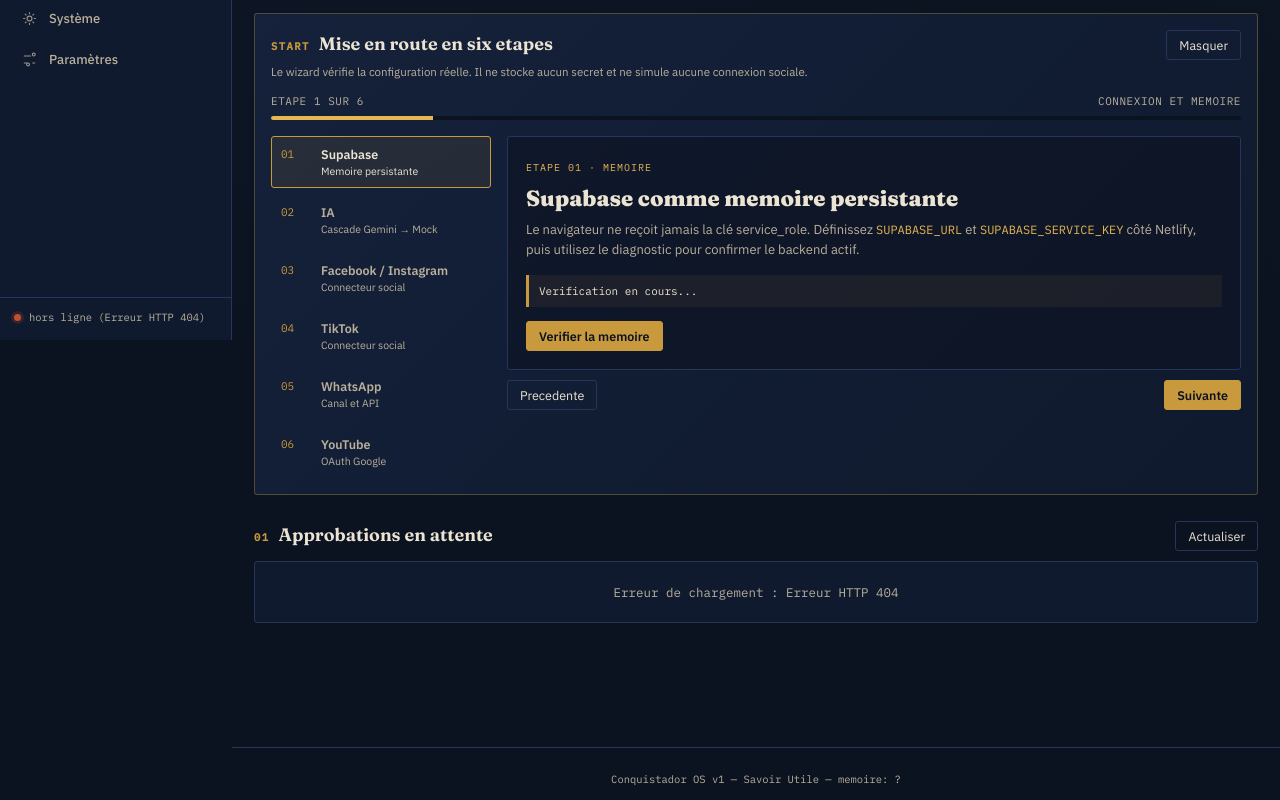
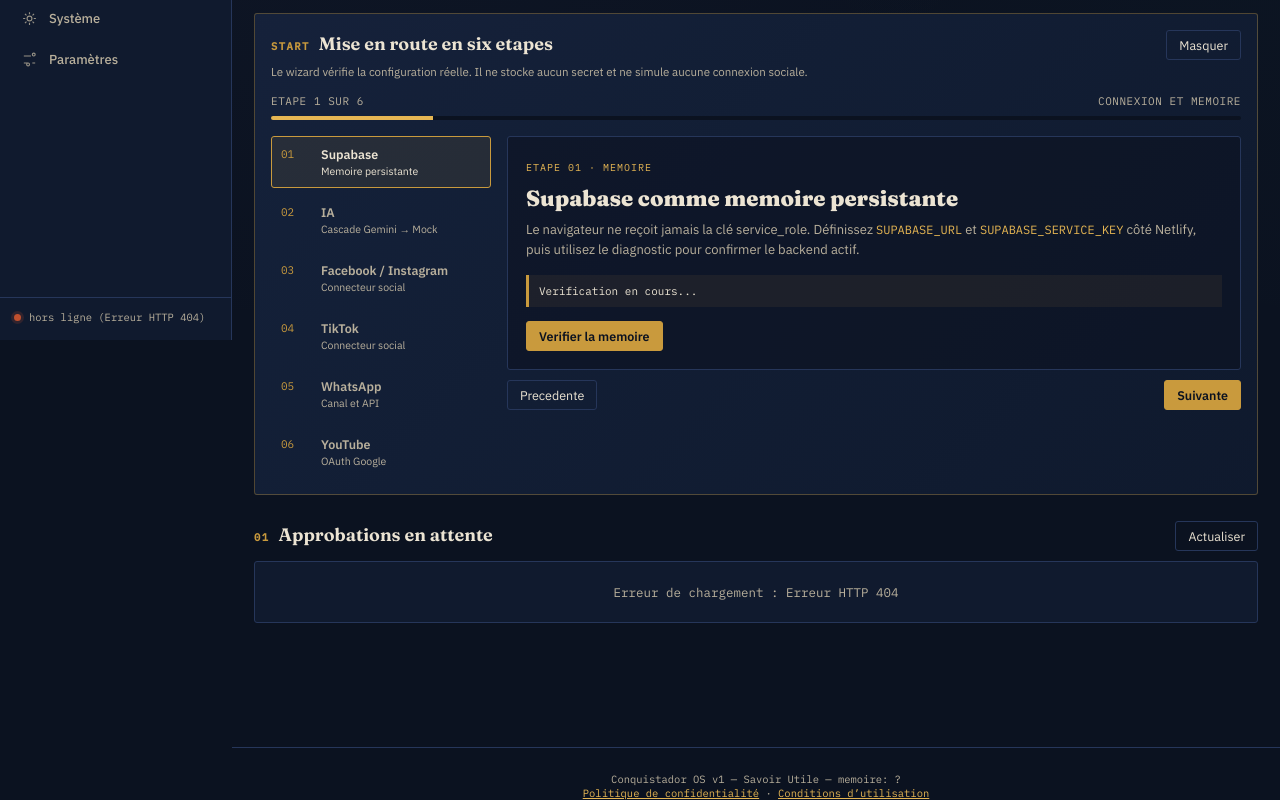
Before and after one commit to jonathansumaili69-netizen/Diagnostic-Savoir-Utile-, a website: page public/index.html in a window 1280 px wide. Shown: the part 460-1260 px from the top of the page. Drawn offline with Linux system fonts and the light colour scheme; no server answers.

Commit message:
fix: expose legal links for TikTok review

```diff
--- a/public/index.html
+++ b/public/index.html
@@ -567,7 +567,14 @@
   </section>
 
     </div>
-    <footer>Conquistador OS v1 — Savoir Utile — <span id="backendLabel">memoire: ?</span></footer>
+    <footer>
+      <div>Conquistador OS v1 — Savoir Utile — <span id="backendLabel">memoire: ?</span></div>
+      <nav aria-label="Informations légales">
+        <a href="/privacy">Politique de confidentialité</a>
+        <span aria-hidden="true"> · </span>
+        <a href="/terms">Conditions d’utilisation</a>
+      </nav>
+    </footer>
   </div>
 </div>
 
```
Also changed, not shown: tests/hardeningFixes.test.js (+6 -0 lines).
